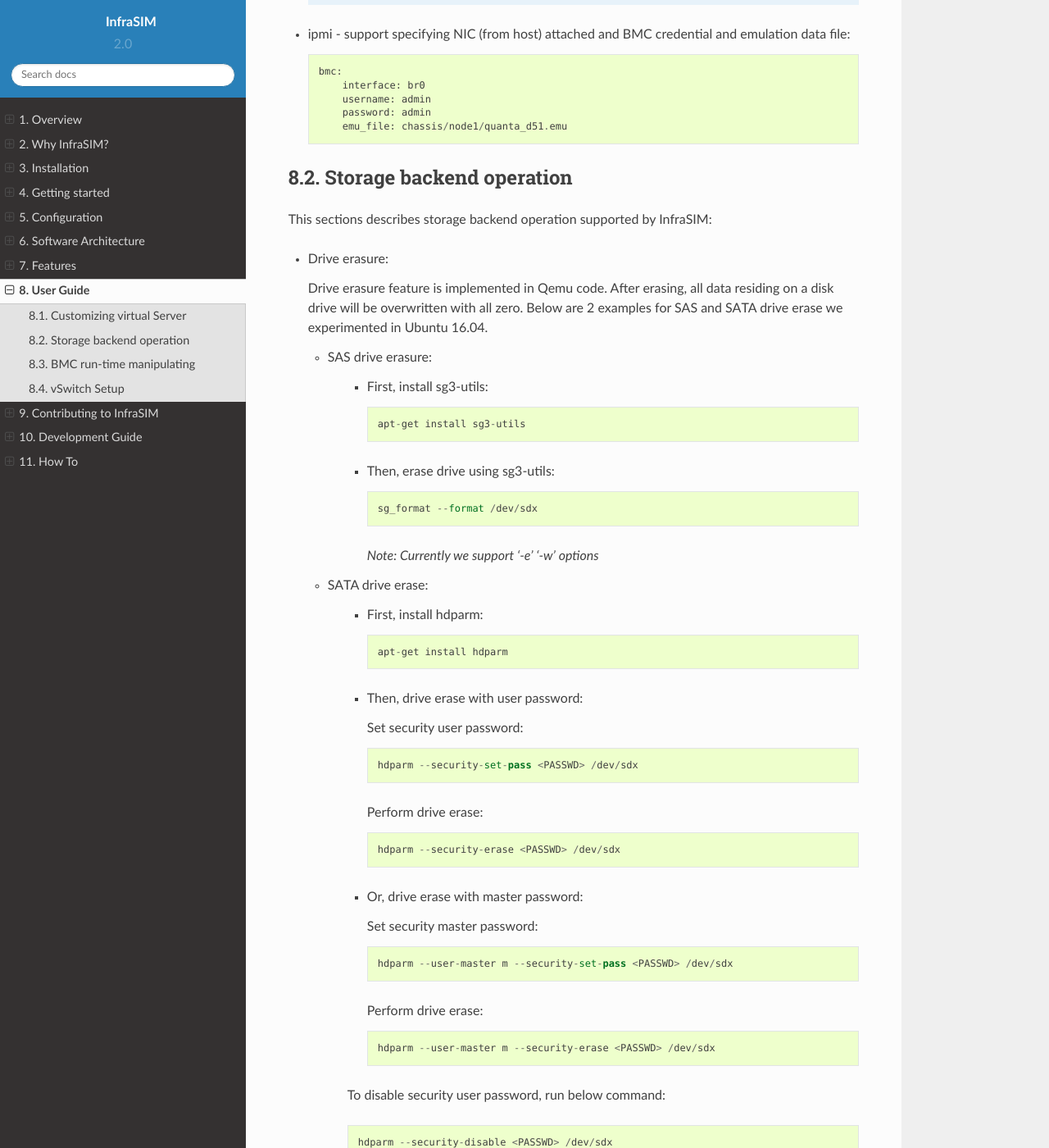
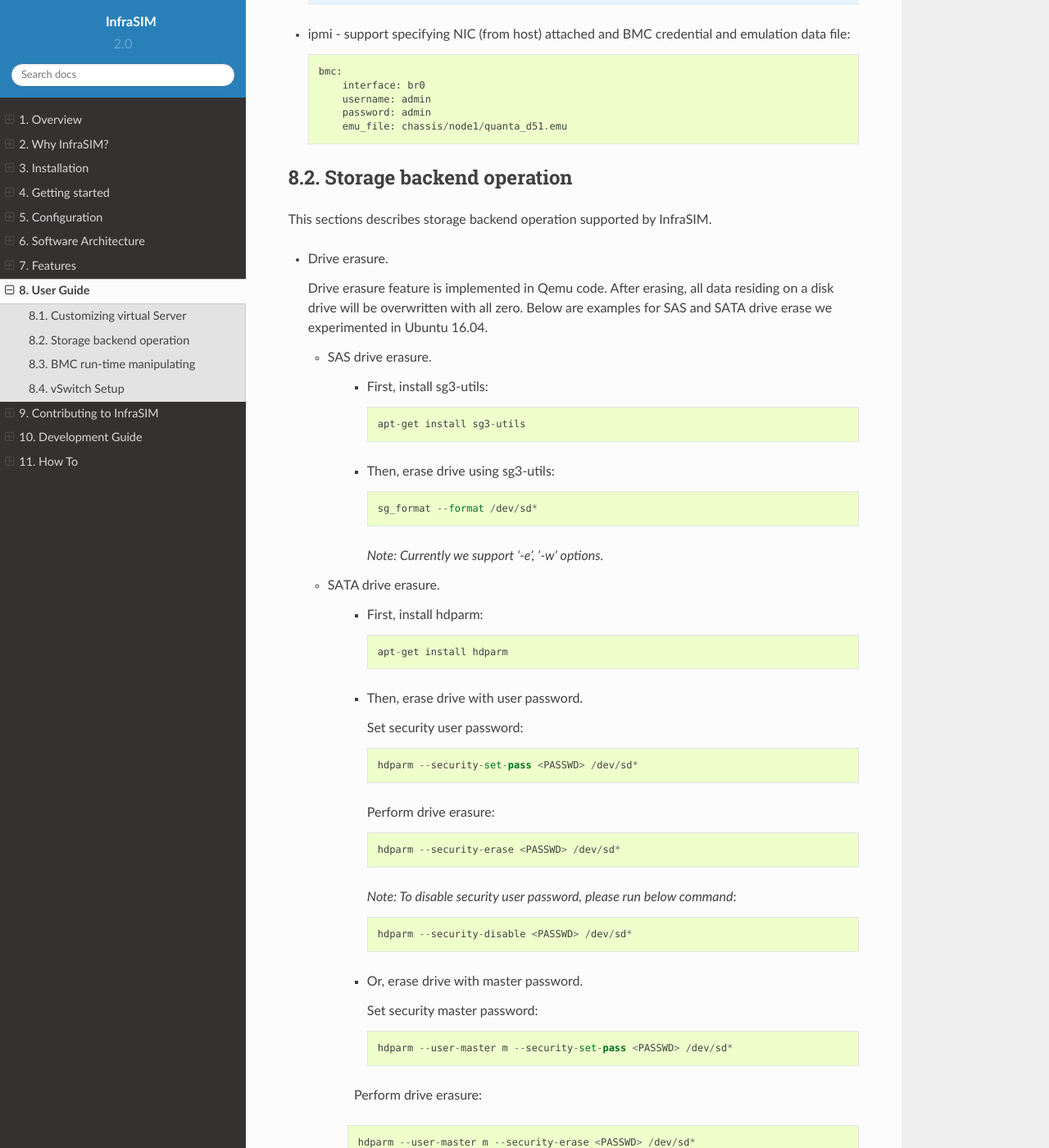
Before and after one commit to InfraSIM/docs, a Sphinx documentation site: the page built from docs/user_guide.rst, in a window 1280 px wide and 1400 px high, scrolled down 1344 px. Shown: the whole window at 82% size. Built offline with Sphinx 7.4.7 and the Read the Docs theme 2.0.0, drawn with Linux system fonts in a browser that asks for light colours.

Commit message:
Update user_guide.rst

```diff
--- a/docs/user_guide.rst
+++ b/docs/user_guide.rst
@@ -57,13 +57,13 @@
 Storage backend operation
 --------------------------------------------
 
-This sections describes storage backend operation supported by InfraSIM:
+This sections describes storage backend operation supported by InfraSIM.
 
-* Drive erasure::
+* Drive erasure.
 
-  Drive erasure feature is implemented in Qemu code. After erasing, all data residing on a disk drive will be overwritten with all zero. Below are 2 examples for SAS and SATA drive erase we experimented in Ubuntu 16.04.
+  Drive erasure feature is implemented in Qemu code. After erasing, all data residing on a disk drive will be overwritten with all zero. Below are examples for SAS and SATA drive erase we experimented in Ubuntu 16.04.
 
-  * SAS drive erasure:
+  * SAS drive erasure.
 
      * First, install sg3-utils::
 
@@ -71,40 +71,39 @@
 
      * Then, erase drive using sg3-utils::
 
-         sg_format --format /dev/sdx
+         sg_format --format /dev/sd*
 
-       *Note: Currently we support '-e' '-w' options*
+       *Note: Currently we support '-e', '-w' options.*
 
-  * SATA drive erase:
+  * SATA drive erasure.
 
      * First, install hdparm::
 
          apt-get install hdparm
 
-     * Then, drive erase with user password::
+     * Then, erase drive with user password.
 
        Set security user password::
 
-         hdparm --security-set-pass <PASSWD> /dev/sdx
+         hdparm --security-set-pass <PASSWD> /dev/sd*
 
-       Perform drive erase::
+       Perform drive erasure::
 
-         hdparm --security-erase <PASSWD> /dev/sdx
+         hdparm --security-erase <PASSWD> /dev/sd*
 
-     * Or, drive erase with master password::
+       *Note: To disable security user password, please run below command*::
+
+         hdparm --security-disable <PASSWD> /dev/sd*
+
+     * Or, erase drive with master password.
 
        Set security master password::
 
-         hdparm --user-master m --security-set-pass <PASSWD> /dev/sdx
+         hdparm --user-master m --security-set-pass <PASSWD> /dev/sd*
 
-       Perform drive erase::
+       Perform drive erasure::
 
-         hdparm --user-master m --security-erase <PASSWD> /dev/sdx
-
-     To disable security user password, run below command::
-
-       hdparm --security-disable <PASSWD> /dev/sdx
-
+         hdparm --user-master m --security-erase <PASSWD> /dev/sd*
 
 
 BMC run-time manipulating
```
